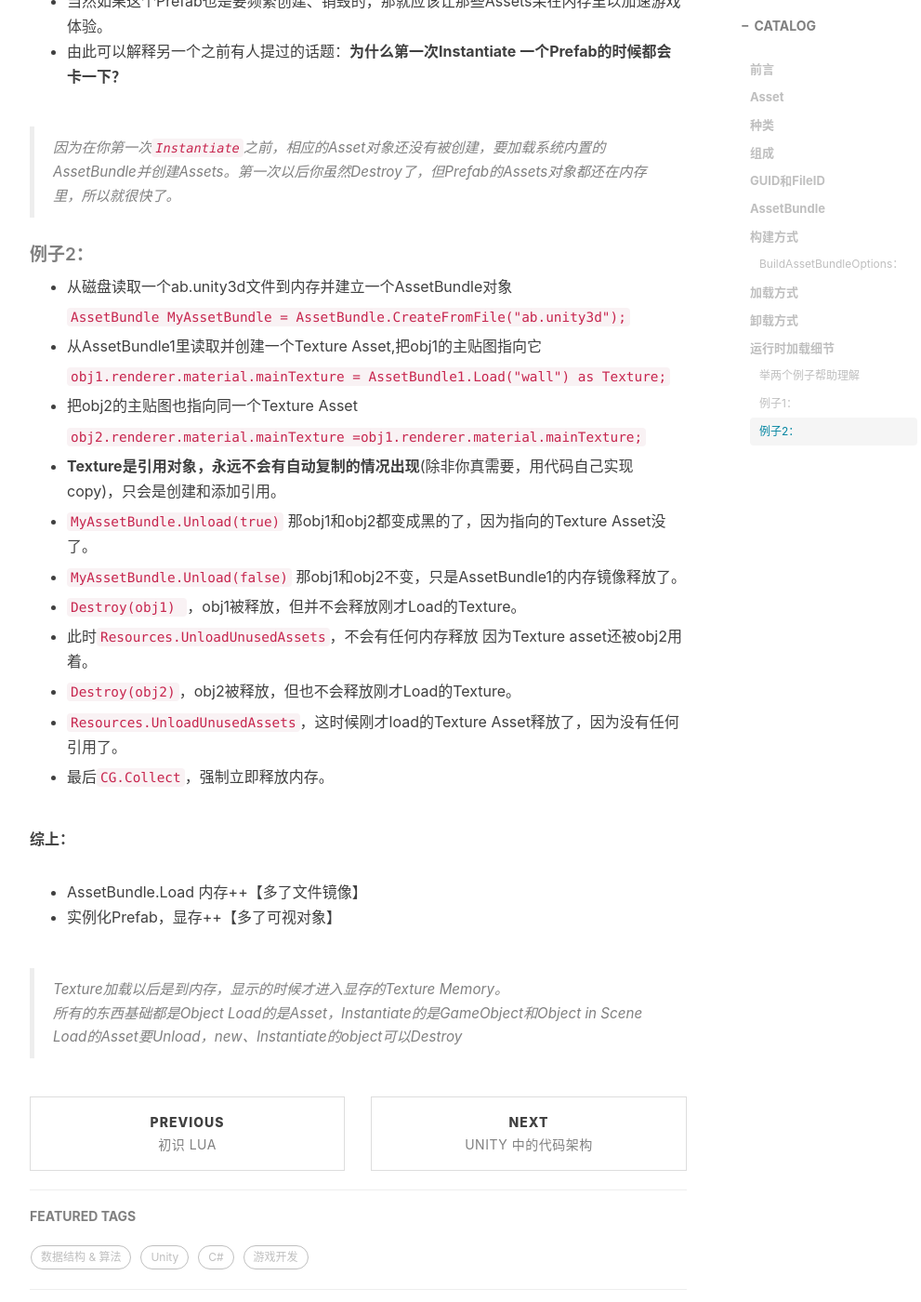
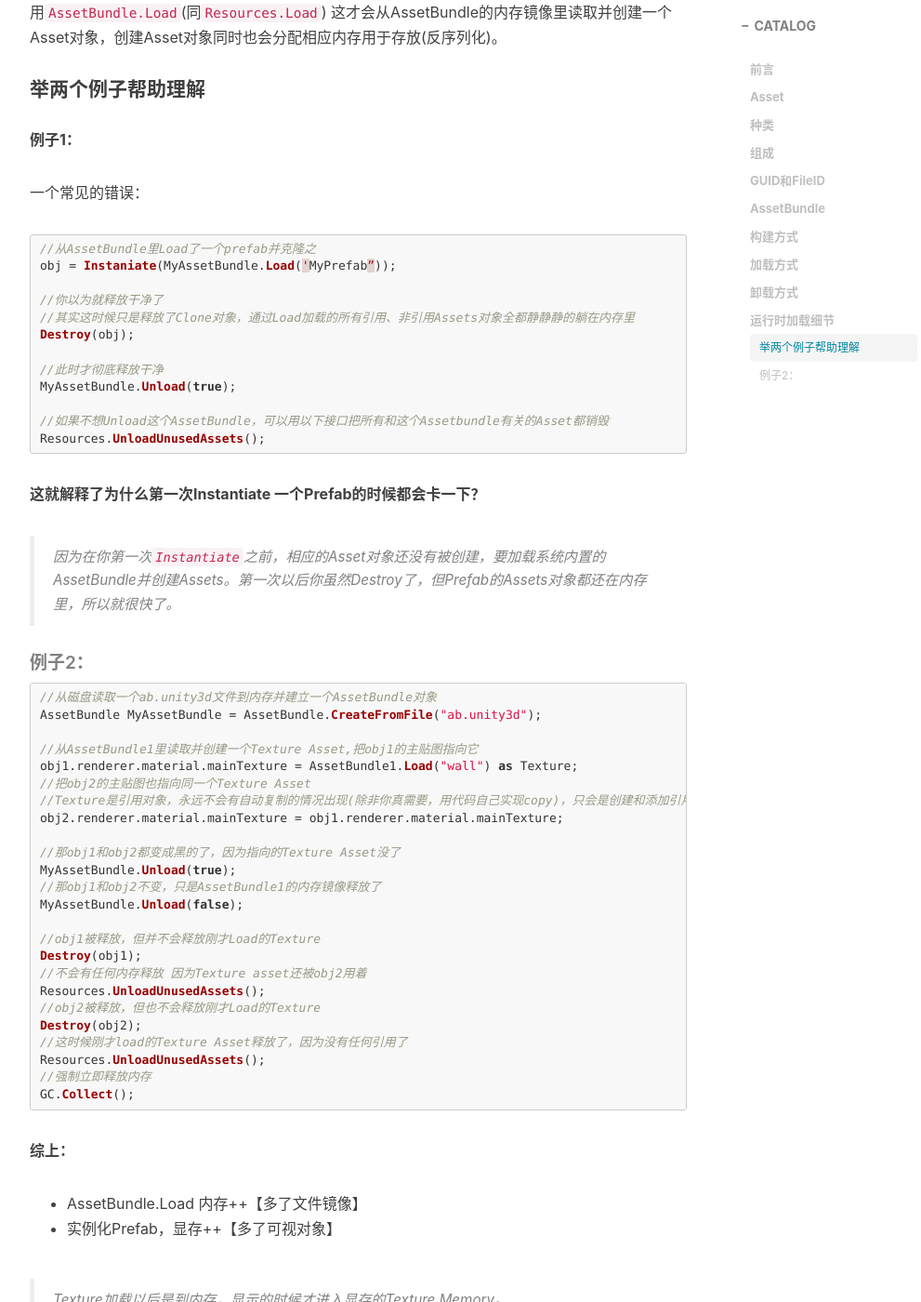
Before and after one commit to sun-wei-zhe/sun-wei-zhe.github.io, a Jekyll site: the page built from _posts/2020-05-21-细说Unity中的Asset.md, in a window 1280 px wide and 1400 px high, scrolled down 4121 px. Shown: the whole window at 93% size, without its empty margins (233-1224 px from the left). Built offline with Jekyll 4.4.1, drawn with Linux system fonts in a browser that asks for light colours; nearby versions of some CDN libraries; comment, search, counter and statistics services are not loaded; some of the changed text lies outside the part shown.

Commit message:
swz::asset修改

````diff
--- a/_posts/2020-05-21-细说Unity中的Asset.md
+++ b/_posts/2020-05-21-细说Unity中的Asset.md
@@ -50,9 +50,9 @@
 
 ### 构建方式
 
-利用`BuildPipeline.BuildAssetBundles(string outputPath, BuildAssetBundleOptions assetBundleOptions, BuildTarget targetPlatform)`函数
+利用`BuildPipeline.BuildAssetBundles(string outputPath, BuildAssetBundleOptions assetBundleOptions, BuildTarget targetPlatform)`函数。
 
-#### BuildAssetBundleOptions：
+BuildAssetBundleOptions：
 
 * `None`（默认LZMA，会将序列化数据压缩成LZMA流，使用时需要整体解包。优点是打包后体积小，缺点是解包时间长，且占用内存）
 
@@ -74,43 +74,45 @@
 
 ### 加载方式
 
-* **AB加载**
+**【AB加载】**
 
-   1. `LoadFromCacheOrDownload(PathURL + "/fileName",version)`
+* `LoadFromCacheOrDownload(PathURL + "/fileName",version)`
 
-      使用此方式加载，将先从硬盘上的存储区域查找是否有对应的资源，再验证本地Version与传入值之间的关系，如果传入的Version>本地，则从传入的URL地址下载资源，并缓存到硬盘，替换掉现有资源，如果传入Version<=本地，则直接从本地读取资源；如果本地没有存储资源，则下载资源。此方法的存储路径无法设定以及访问。使用此方法载入资源，不会在内存中生成WebStream（其实已经将WebStream保存在本地），如果硬盘空间不够进行存储，将自动使用`new WWW`方法加载，并在内存中生成WebStream。
+  > 使用此方式加载，将先从硬盘上的存储区域查找是否有对应的资源，再验证本地Version与传入值之间的关系，如果传入的Version>本地，则从传入的URL地址下载资源，并缓存到硬盘，替换掉现有资源，如果传入Version<=本地，则直接从本地读取资源；如果本地没有存储资源，则下载资源。此方法的存储路径无法设定以及访问。使用此方法载入资源，不会在内存中生成WebStream（其实已经将WebStream保存在本地），如果硬盘空间不够进行存储，将自动使用`new WWW`方法加载，并在内存中生成WebStream。
 
-   2. `www.assetbundle`
+* `www.assetbundle`
 
-   3. `LoadFormMemory`
+* `LoadFormMemory`
 
-      WWW和这种方式AssetBundle文件会整个镜像于内存中，理论上文件多大就需要多大的内存，之后Load时还要占用额外内存去生成Asset对象。
+  > WWW和这种方式AssetBundle文件会整个镜像于内存中，理论上文件多大就需要多大的内存，之后Load时还要占用额外内存去生成Asset对象。
 
-   4. `LoadFromFile`
+* `LoadFromFile`
 
-      这种方式不会把整个硬盘AssetBundle文件都加载到 内存来，而是类似建立一个文件操作句柄和缓冲区，需要时才实时Load，所以这种加载方式是最节省资源的，基本上AssetBundle本身不占什么内 存，只需要Asset对象的内存。可惜只能在PC/Mac Standalone程序中使用。
+  > 这种方式不会把整个硬盘AssetBundle文件都加载到 内存来，而是类似建立一个文件操作句柄和缓冲区，需要时才实时Load，所以这种加载方式是最节省资源的，基本上AssetBundle本身不占什么内 存，只需要Asset对象的内存。可惜只能在PC/Mac Standalone程序中使用。
 
-* **Asset加载**
+**【Asset加载】**
 
-   1. `AssetBundle.Load`
-   2. `AssetBundle.LoadAsync`
-   3. `AssetBundle.LoadAll`
+* `AssetBundle.Load`
+
+* `AssetBundle.LoadAsync`
+
+* `AssetBundle.LoadAll`
 
 ### 卸载方式
 
-* **AB卸载**
+**【AB卸载】**
 
-  `AssetBundle.Unload(bool unloadAllLoadedObjects)`
+* `AssetBundle.Unload(bool unloadAllLoadedObjects)`
 
-  参数unloadAllLoadedObjects代表是否要将加载出来的Asset一起卸载了。
+  > 参数unloadAllLoadedObjects代表是否要将加载出来的Asset一起卸载了。
 
-* **Asset卸载**
+**【Asset卸载】**
 
-  1. `Resources.UnloadAsset(Object)`
+* `Resources.UnloadAsset(Object)`
 
-  2. `Resources.UnloadUnusedAssets`
+* `Resources.UnloadUnusedAssets`
 
-     一定要先将AssetBundle卸载后才能生效。
+  > 一定要先将AssetBundle卸载后才能生效。
 
 ### 运行时加载细节
 
@@ -120,17 +122,26 @@
 
 #### 举两个例子帮助理解
 
-##### 例子1：
+**例子1：**
 
 一个常见的错误：
 
-- 从AssetBundle里Load了一个prefab并克隆：`obj = Instaniate(MyAssetBundle.Load('MyPrefab”)`
-- 然后不需要的时候调用`Destroy(obj)`，你以为就释放干净了。
-- 其实这时候只是释放了Clone对象，通过Load加载的所有引用、非引用Assets对象全都静静静的躺在内存里。
-- 这种情况应该在Destroy以后用：`MyAssetBundle.Unload(true)`彻底释放干净。
-- 如果这个AssetBundle是要反复读取的，不方便`Unload`，那可以在Destroy以后用：`Resources.UnloadUnusedAssets`把所有和这个Assetbundle有关的Asset都销毁。
-- 当然如果这个Prefab也是要频繁创建、销毁的，那就应该让那些Assets呆在内存里以加速游戏体验。
-- 由此可以解释另一个之前有人提过的话题：**为什么第一次Instantiate 一个Prefab的时候都会卡一下？**
+```c#
+//从AssetBundle里Load了一个prefab并克隆之
+obj = Instaniate(MyAssetBundle.Load('MyPrefab”));
+
+//你以为就释放干净了
+//其实这时候只是释放了Clone对象，通过Load加载的所有引用、非引用Assets对象全都静静静的躺在内存里
+Destroy(obj);
+
+//此时才彻底释放干净
+MyAssetBundle.Unload(true);
+
+//如果不想Unload这个AssetBundle，可以用以下接口把所有和这个Assetbundle有关的Asset都销毁
+Resources.UnloadUnusedAssets();
+```
+
+**这就解释了为什么第一次Instantiate 一个Prefab的时候都会卡一下？**
 
 > 因为在你第一次`Instantiate`之前，相应的Asset对象还没有被创建，要加载系统内置的AssetBundle并创建Assets。第一次以后你虽然Destroy了，但Prefab的Assets对象都还在内存里，所以就很快了。
 
@@ -138,33 +149,32 @@
 
 ##### 例子2：
 
-- 从磁盘读取一个ab.unity3d文件到内存并建立一个AssetBundle对象
+```c#
+//从磁盘读取一个ab.unity3d文件到内存并建立一个AssetBundle对象
+AssetBundle MyAssetBundle = AssetBundle.CreateFromFile("ab.unity3d");
 
-  `AssetBundle MyAssetBundle = AssetBundle.CreateFromFile("ab.unity3d");`
+//从AssetBundle1里读取并创建一个Texture Asset,把obj1的主贴图指向它
+obj1.renderer.material.mainTexture = AssetBundle1.Load("wall") as Texture;
+//把obj2的主贴图也指向同一个Texture Asset
+//Texture是引用对象，永远不会有自动复制的情况出现(除非你真需要，用代码自己实现copy)，只会是创建和添加引用
+obj2.renderer.material.mainTexture = obj1.renderer.material.mainTexture;
 
-- 从AssetBundle1里读取并创建一个Texture Asset,把obj1的主贴图指向它
+//那obj1和obj2都变成黑的了，因为指向的Texture Asset没了
+MyAssetBundle.Unload(true);
+//那obj1和obj2不变，只是AssetBundle1的内存镜像释放了
+MyAssetBundle.Unload(false);
 
-  `obj1.renderer.material.mainTexture = AssetBundle1.Load("wall") as Texture;`
-
-- 把obj2的主贴图也指向同一个Texture Asset
-
-  `obj2.renderer.material.mainTexture =obj1.renderer.material.mainTexture;`
-
-- **Texture是引用对象，永远不会有自动复制的情况出现**(除非你真需要，用代码自己实现copy)，只会是创建和添加引用。
-
-- `MyAssetBundle.Unload(true)` 那obj1和obj2都变成黑的了，因为指向的Texture Asset没了。
-
-- `MyAssetBundle.Unload(false)` 那obj1和obj2不变，只是AssetBundle1的内存镜像释放了。
-
-- `Destroy(obj1) `，obj1被释放，但并不会释放刚才Load的Texture。
-
-- 此时`Resources.UnloadUnusedAssets`，不会有任何内存释放 因为Texture asset还被obj2用着。
-
-- `Destroy(obj2)`，obj2被释放，但也不会释放刚才Load的Texture。
-
-- `Resources.UnloadUnusedAssets`，这时候刚才load的Texture Asset释放了，因为没有任何引用了。
-
-- 最后`CG.Collect`，强制立即释放内存。
+//obj1被释放，但并不会释放刚才Load的Texture
+Destroy(obj1);
+//不会有任何内存释放 因为Texture asset还被obj2用着
+Resources.UnloadUnusedAssets();
+//obj2被释放，但也不会释放刚才Load的Texture
+Destroy(obj2);
+//这时候刚才load的Texture Asset释放了，因为没有任何引用了
+Resources.UnloadUnusedAssets();
+//强制立即释放内存
+GC.Collect();
+```
 
 **综上：**
 
````
